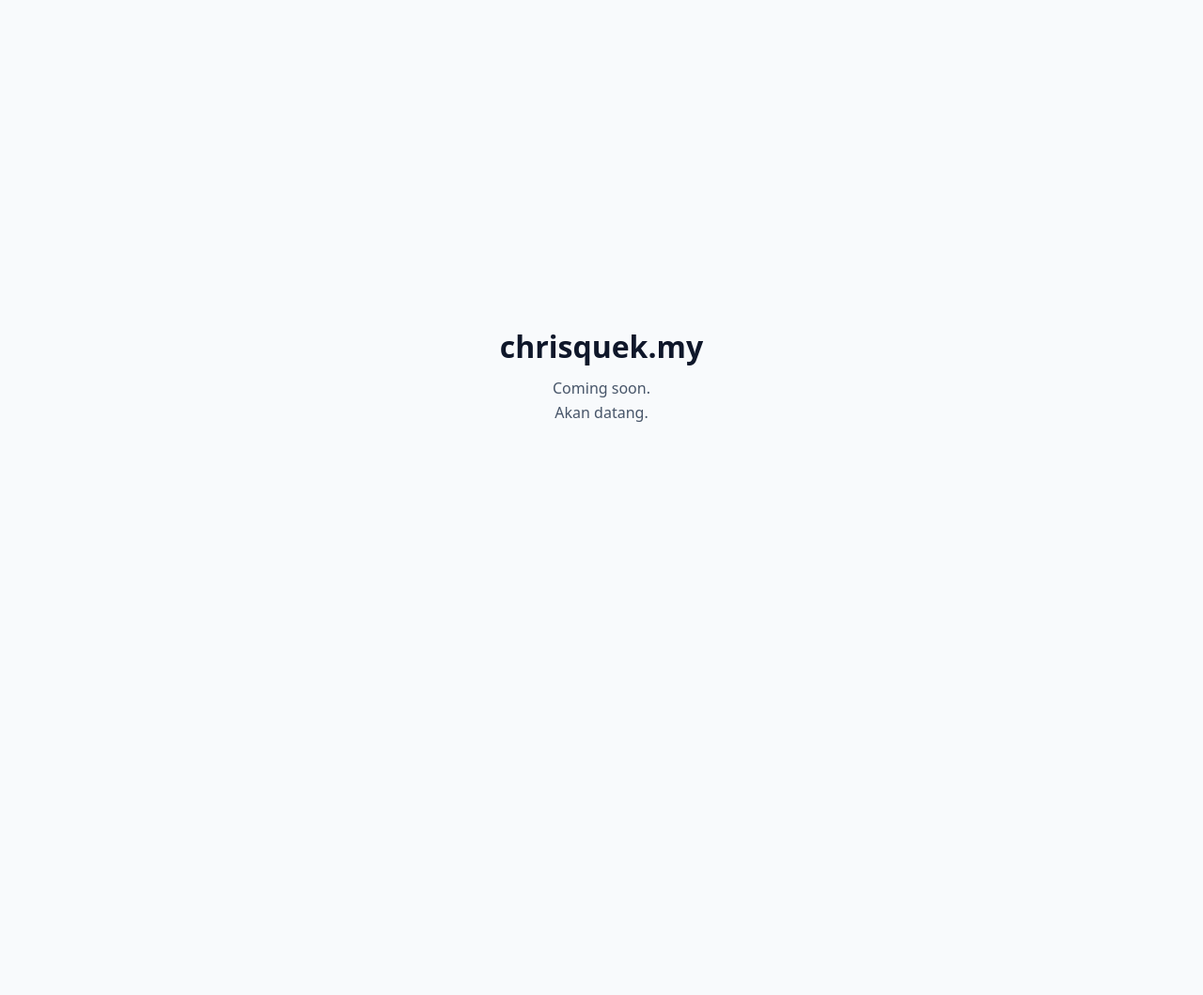
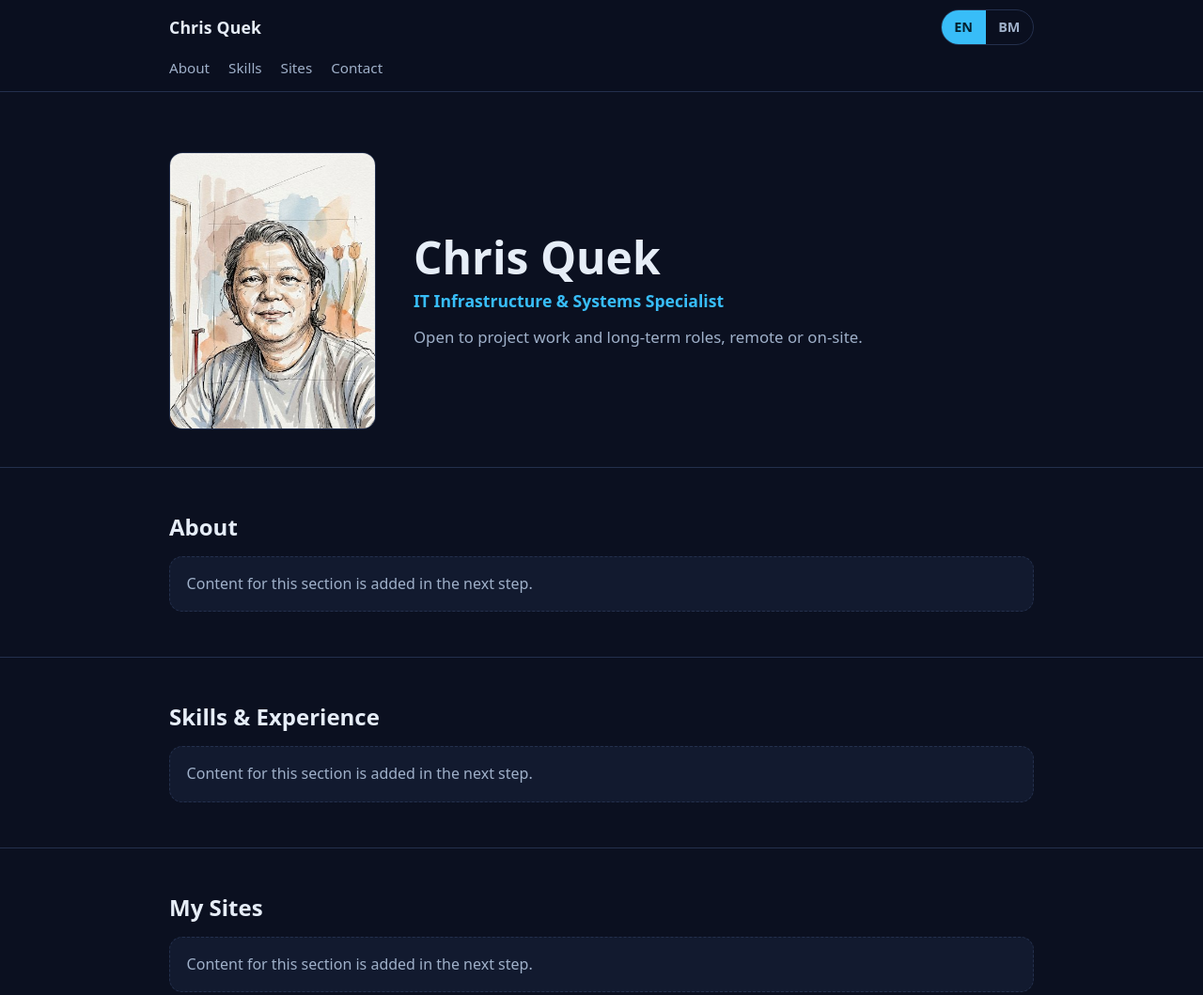
Before and after one commit to chrisqck1411/chrisquek.my-main, a plain HTML site: page index.html in a window 1280 px wide. Shown: the top 1059 px of the page at 94% size. Before the commit the page ends 800 px from the top, so only its background shows below. Drawn offline with Linux system fonts and the light colour scheme.

Commit message:
Update index.html with new metadata and structure

```diff
--- a/index.html
+++ b/index.html
@@ -4,33 +4,78 @@
   <meta charset="utf-8">
   <meta name="viewport" content="width=device-width, initial-scale=1">
   <meta name="robots" content="noindex, nofollow">
-  <title>chrisquek.my</title>
-  <style>
-    :root { --bg: #f8fafc; --fg: #0f172a; --muted: #475569; }
-    @media (prefers-color-scheme: dark) {
-      :root { --bg: #0f172a; --fg: #f1f5f9; --muted: #94a3b8; }
-    }
-    html, body { height: 100%; margin: 0; }
-    body {
-      display: flex;
-      align-items: center;
-      justify-content: center;
-      background: var(--bg);
-      color: var(--fg);
-      font-family: system-ui, -apple-system, "Segoe UI", Roboto, sans-serif;
-      text-align: center;
-      padding: 1.5rem;
-      box-sizing: border-box;
-    }
-    h1 { font-size: 2rem; margin: 0 0 0.75rem; }
-    p { margin: 0.25rem 0; color: var(--muted); }
-  </style>
+  <meta name="color-scheme" content="dark">
+  <meta name="theme-color" content="#0b1020">
+  <title>Chris Quek | chrisquek.my</title>
+  <link rel="stylesheet" href="styles.css">
 </head>
 <body>
-  <main>
-    <h1>chrisquek.my</h1>
-    <p>Coming soon.</p>
-    <p>Akan datang.</p>
+  <a class="skip" href="#main" data-i18n="skip">Skip to content</a>
+
+  <header class="site-header">
+    <div class="wrap header-row">
+      <a class="brand" href="#top">Chris Quek</a>
+      <div class="lang" role="group" aria-label="Language / Bahasa">
+        <button type="button" id="lang-en" data-lang="en" aria-pressed="true">EN</button>
+        <button type="button" id="lang-ms" data-lang="ms" aria-pressed="false">BM</button>
+      </div>
+    </div>
+    <nav class="wrap nav" aria-label="Main">
+      <a href="#about" data-i18n="nav_about">About</a>
+      <a href="#skills" data-i18n="nav_skills">Skills</a>
+      <a href="#sites" data-i18n="nav_sites">Sites</a>
+      <a href="#contact" data-i18n="nav_contact">Contact</a>
+    </nav>
+  </header>
+
+  <main id="main">
+    <section class="hero" id="top">
+      <div class="wrap hero-grid">
+        <img class="photo" src="chris-quek.jpg" width="382" height="512"
+             alt="Illustrated portrait of Chris Quek" data-i18n-alt="photo_alt">
+        <div class="hero-text">
+          <h1>Chris Quek</h1>
+          <p class="role" data-i18n="hero_role">IT Infrastructure &amp; Systems Specialist</p>
+          <p class="lead" data-i18n="hero_lead">Open to project work and long-term roles, remote or on-site.</p>
+        </div>
+      </div>
+    </section>
+
+    <section id="about">
+      <div class="wrap">
+        <h2 data-i18n="about_h">About</h2>
+        <p class="placeholder" data-i18n="placeholder">Content for this section is added in the next step.</p>
+      </div>
+    </section>
+
+    <section id="skills">
+      <div class="wrap">
+        <h2 data-i18n="skills_h">Skills &amp; Experience</h2>
+        <p class="placeholder" data-i18n="placeholder">Content for this section is added in the next step.</p>
+      </div>
+    </section>
+
+    <section id="sites">
+      <div class="wrap">
+        <h2 data-i18n="sites_h">My Sites</h2>
+        <p class="placeholder" data-i18n="placeholder">Content for this section is added in the next step.</p>
+      </div>
+    </section>
+
+    <section id="contact">
+      <div class="wrap">
+        <h2 data-i18n="contact_h">Contact</h2>
+        <p class="placeholder" data-i18n="placeholder">Content for this section is added in the next step.</p>
+      </div>
+    </section>
   </main>
+
+  <footer class="site-footer">
+    <div class="wrap">
+      <p>&copy; 2026 Chris Quek</p>
+    </div>
+  </footer>
+
+  <script src="script.js" defer></script>
 </body>
 </html>
```
